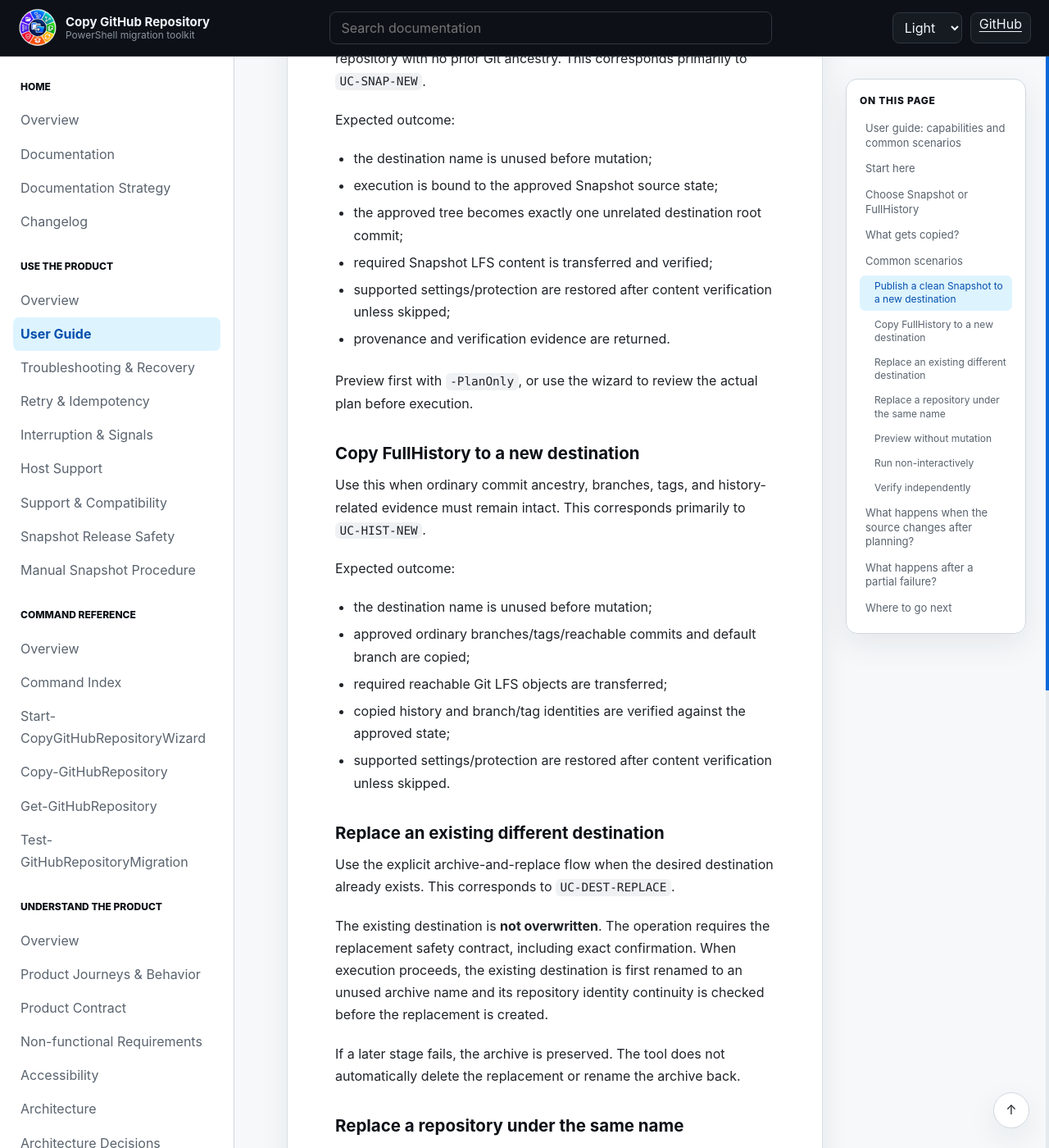
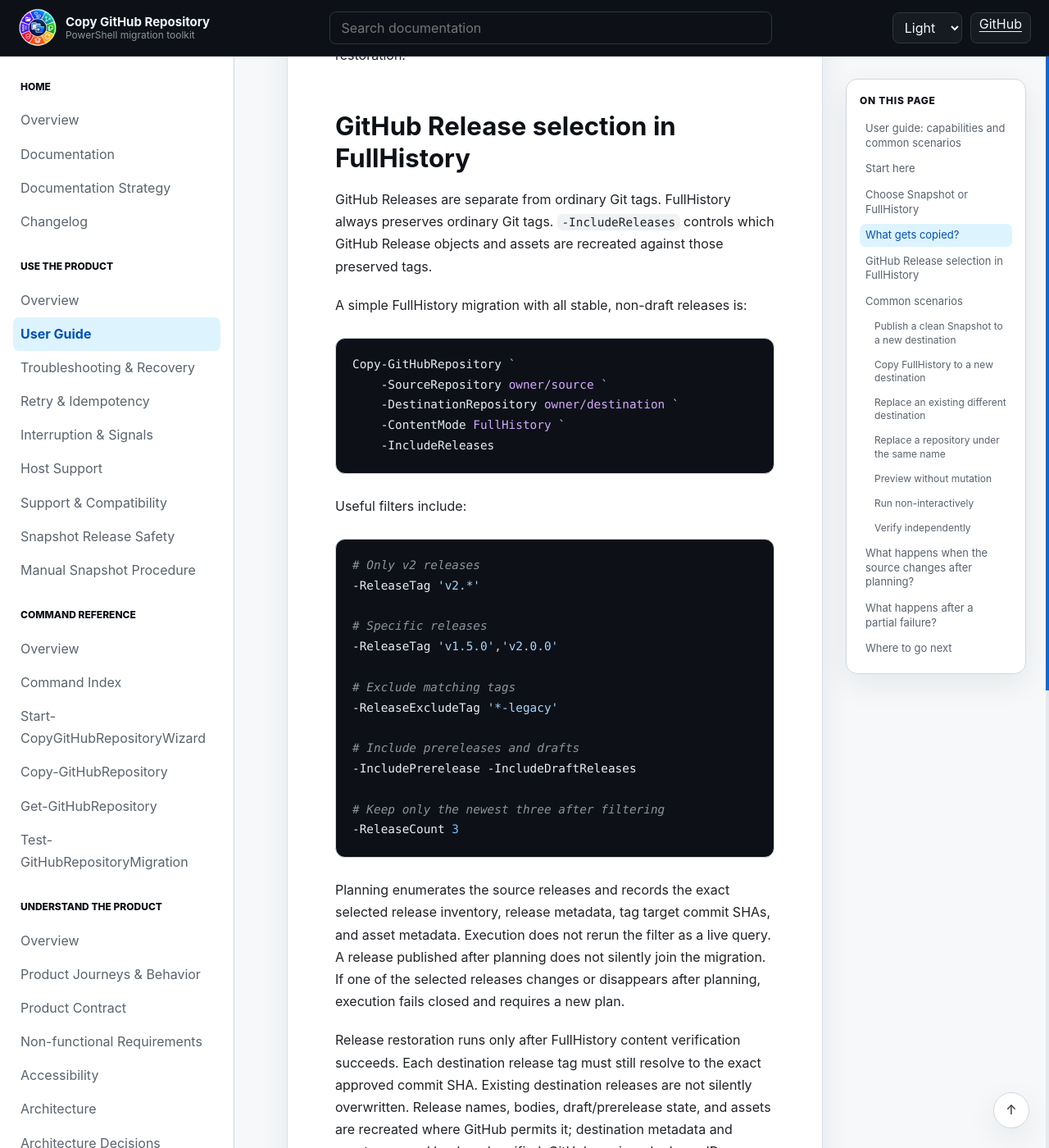
Before and after one commit to infoconex/copy-github-repo, a Jekyll site: the page built from docs/user/user-guide.md, in a window 1280 px wide and 1400 px high, scrolled down 6661 px. Shown: the whole window at 82% size. Built offline with Jekyll 4.4.1, drawn with Linux system fonts in a browser that asks for light colours; some of the changed text lies outside the part shown.

Commit message:
Update user guide for FullHistory GitHub Releases

````diff
--- a/docs/user/user-guide.md
+++ b/docs/user/user-guide.md
@@ -1,6 +1,6 @@
 ---
 title: "How to Copy or Migrate a GitHub Repository"
-description: "Learn how to copy or migrate a GitHub repository with PowerShell using Snapshot for a clean copy without history or FullHistory to preserve commits, branches, tags, and Git LFS."
+description: "Learn how to copy or migrate a GitHub repository with PowerShell using Snapshot for a clean copy without history or FullHistory to preserve commits, branches, tags, Git LFS, and optionally selected GitHub Releases."
 ---
 
 # User guide: capabilities and common scenarios
@@ -15,9 +15,9 @@ A typical user journey is:
 
 1. **Choose the outcome.** Use `Snapshot` for a clean publication whose Git history begins with one unrelated root commit, or `FullHistory` when ordinary Git history must be preserved.
 2. **Install and authenticate.** Install the stable module from PowerShell Gallery, then authenticate GitHub CLI for `github.com`.
-3. **Preview before mutation.** Use the guided wizard or `Copy-GitHubRepository -PlanOnly` to review the source, destination, mode, visibility, settings choices, immutable source-state evidence, and any replacement/archive plan.
+3. **Preview before mutation.** Use the guided wizard or `Copy-GitHubRepository -PlanOnly` to review the source, destination, mode, visibility, settings choices, immutable source-state evidence, selected GitHub Releases when requested, and any replacement/archive plan.
 4. **Execute deliberately.** Replacement operations require the safety acknowledgements and exact confirmation defined by the product contract.
-5. **Verify the result.** Successful execution verifies content before reporting success and returns structured evidence. `Test-GitHubRepositoryMigration` is available for a separate current-state comparison.
+5. **Verify the result.** Successful execution verifies content before reporting success and returns structured evidence. Requested FullHistory release restoration also verifies selected release/tag/asset parity. `Test-GitHubRepositoryMigration` is available for a separate current-state comparison.
 6. **Preserve evidence if something fails.** If mutation has started, do not assume rollback occurred. The tool preserves repositories and writes recovery evidence when possible; use the [troubleshooting and recovery guide](troubleshooting-recovery.md) for diagnosis and recovery.
 
 For normal stable installation, use PowerShell Gallery:
@@ -55,14 +55,15 @@ Copy-GitHubRepository `
 | Preserve ordinary tags | No | **Yes** |
 | Preserve signed historical commits / blame history | No | **Yes, as part of preserved Git history** |
 | Preserve required Git LFS content | Yes, for LFS objects required by the approved Snapshot tree | Yes, for reachable LFS objects required by the copied history |
-| Restore supported repository settings | Yes, after content verification unless skipped | Yes, after content verification unless skipped |
+| Preserve selected GitHub Releases and assets | No | **Yes, with `-IncludeReleases`** |
+| Restore supported repository settings | Yes, after content verification unless skipped | Yes, after content/release verification unless skipped |
 | Restore transferable repository protection | Yes, as the final restoration stage unless skipped | Yes, as the final restoration stage unless skipped |
 
 If preserving ancestry, branches, or tags matters, choose `FullHistory`. If the goal is to publish the current state without the development history, choose `Snapshot`.
 
 ## What gets copied?
 
-This matrix is the user-facing support summary for the current `0.1.x` release line. The product contract remains authoritative if a detail requires normative interpretation.
+This matrix is the user-facing support summary for the current release line. The product contract remains authoritative if a detail requires normative interpretation.
 
 | GitHub state | Snapshot | FullHistory | Notes |
 | --- | --- | --- | --- |
@@ -80,20 +81,57 @@ This matrix is the user-facing support summary for the current `0.1.x` release l
 | Topics | **Restored** | **Restored** | Supported ordinary repository setting. |
 | Transferable repository-level rulesets | **Restored when safely transferable** | **Restored when safely transferable** | Security semantics are not weakened merely to make policy portable. |
 | Transferable legacy default-branch protection | **Restored when safely transferable** | **Restored when safely transferable** | Non-transferable/inherited/identity-bound policy is reported as skipped/unsupported. |
-| Pull requests | **Not copied** | **Not copied** | Historical/operational GitHub records are outside the current `0.1.x` scope. |
+| Pull requests | **Not copied** | **Not copied** | Historical/operational GitHub records remain outside the current scope. |
 | Issues and issue history | **Not copied** | **Not copied** | Only the Issues enabled/disabled setting can be restored. |
 | Discussion content/history | **Not copied** | **Not copied** | Only the Discussions enabled/disabled setting can be restored. |
-| GitHub Releases / release history | **Not copied** | **Not copied** | Git tags may be preserved in FullHistory; GitHub Release objects are separate and not copied. |
-| GitHub Actions configuration/activation | **Not restored** | **Not restored** | `-EnableActionsAfterMigration` is not implemented for mutating execution in the current `0.1.x` release line. Workflow files are ordinary repository files when present in copied Git content, but Actions activation/configuration/history is not restored. |
+| GitHub Releases / release history | **Not copied** | **Optional** | `-IncludeReleases` recreates the exact approved release selection and assets against preserved FullHistory tags. Stable non-draft releases are selected by default; filters can narrow or expand the set. |
+| GitHub Actions configuration/activation | **Not restored** | **Not restored** | Workflow files are ordinary repository files when present in copied Git content, but Actions activation/configuration/history is not restored. |
 | GitHub Actions workflow-run history | **Not copied** | **Not copied** | Historical operational state is outside scope. |
-| GitHub Pages configuration | **Not restored** | **Not restored** | `-RestorePages` is not implemented for mutating execution in the current `0.1.x` release line. |
+| GitHub Pages configuration | **Not restored** | **Not restored** | `-RestorePages` remains reserved and mutating execution rejects it. |
 | Secret values | **Never copied or requested** | **Never copied or requested** | Secret values are deliberately excluded. |
-| Webhooks / deploy keys / environments | **Not copied** | **Not copied** | Outside the current `0.1.x` restoration scope. |
-| Collaborator/team access | **Not copied** | **Not copied** | Outside the current `0.1.x` restoration scope. |
-| Packages / deployments | **Not copied** | **Not copied** | Outside the current `0.1.x` restoration scope. |
+| Webhooks / deploy keys / environments | **Not copied** | **Not copied** | Outside the current restoration scope. |
+| Collaborator/team access | **Not copied** | **Not copied** | Outside the current restoration scope. |
+| Packages / deployments | **Not copied** | **Not copied** | Outside the current restoration scope. |
 | Stars / watchers / forks / traffic history | **Not copied** | **Not copied** | Historical/operational GitHub state is outside scope. |
 
-`-SkipSettings` skips both ordinary settings and repository-protection restoration.
+`-SkipSettings` skips ordinary settings and repository-protection restoration. It does not suppress requested GitHub Release restoration.
+
+## GitHub Release selection in FullHistory
+
+GitHub Releases are separate from ordinary Git tags. FullHistory always preserves ordinary Git tags. `-IncludeReleases` controls which GitHub Release objects and assets are recreated against those preserved tags.
+
+A simple FullHistory migration with all stable, non-draft releases is:
+
+```powershell
+Copy-GitHubRepository `
+    -SourceRepository owner/source `
+    -DestinationRepository owner/destination `
+    -ContentMode FullHistory `
+    -IncludeReleases
+```
+
+Useful filters include:
+
+```powershell
+# Only v2 releases
+-ReleaseTag 'v2.*'
+
+# Specific releases
+-ReleaseTag 'v1.5.0','v2.0.0'
+
+# Exclude matching tags
+-ReleaseExcludeTag '*-legacy'
+
+# Include prereleases and drafts
+-IncludePrerelease -IncludeDraftReleases
+
+# Keep only the newest three after filtering
+-ReleaseCount 3
+```
+
+Planning enumerates the source releases and records the exact selected release inventory, release metadata, tag target commit SHAs, and asset metadata. Execution does not rerun the filter as a live query. A release published after planning does not silently join the migration. If one of the selected releases changes or disappears after planning, execution fails closed and requires a new plan.
+
+Release restoration runs only after FullHistory content verification succeeds. Each destination release tag must still resolve to the exact approved commit SHA. Existing destination releases are not silently overwritten. Release names, bodies, draft/prerelease state, and assets are recreated where GitHub permits it; destination metadata and assets are read back and verified. GitHub-assigned release IDs, original timestamps, and historical download counts cannot be recreated exactly.
 
 ## Common scenarios
 
@@ -122,7 +160,8 @@ Expected outcome:
 - approved ordinary branches/tags/reachable commits and default branch are copied;
 - required reachable Git LFS objects are transferred;
 - copied history and branch/tag identities are verified against the approved state;
-- supported settings/protection are restored after content verification unless skipped.
+- when `-IncludeReleases` is requested, the exact approved GitHub Release selection and assets are restored only after FullHistory verification;
+- supported settings/protection are restored after content/release verification unless skipped.
 
 ### Replace an existing different destination
 
@@ -138,42 +177,47 @@ Use same-name replacement when the source's current `owner/name` must ultimately
 
 The original repository is first preserved under an unused archive name. Where GitHub immutable repository identity is available, the archived repository must retain the approved original identity and the replacement must receive a distinct identity before content publication proceeds.
 
+For FullHistory release migration, the archived original becomes the source from which the approved release metadata/assets are restored. Its selected releases must still match the plan before restoration proceeds.
+
 This is intentionally a high-friction flow: exact confirmation is required and cannot be bypassed with `-Force` or `-Confirm:$false`.
 
 ### Preview without mutation
 
 Use `-PlanOnly` when you want the full repository copy plan and approved source-state evidence without executing it. Use `-WhatIf` to exercise the PowerShell `ShouldProcess` preview boundary. These correspond to `SCN-PLAN-NOOP-01`.
 
-Neither path should create, rename, publish, delete, or restore GitHub resources.
+Neither path should create, rename, publish, delete, restore releases, or restore GitHub resources.
 
 ### Run non-interactively
 
 Use `Copy-GitHubRepository` for automation rather than the interactive wizard. This corresponds to `UC-AUTO-01`.
 
-Automation must supply complete inputs and the safety acknowledgements required by the selected operation. `-NonInteractive` does not weaken replacement confirmation, source-state validation, or verification requirements. Successful execution returns structured result/evidence suitable for downstream automation.
+Automation must supply complete inputs and the safety acknowledgements required by the selected operation. `-NonInteractive` does not weaken replacement confirmation, source-state validation, release-state validation, or verification requirements. Successful execution returns structured result/evidence suitable for downstream automation.
 
 ### Verify independently
 
 Use `Test-GitHubRepositoryMigration` when you want a read-only comparison of the **current** source and destination repository states outside an execution plan. This corresponds to `UC-VERIFY-01`.
 
-This is different from execution-integrated verification, which compares the destination against the approved/copied evidence captured for the operation rather than assuming the source has remained unchanged afterward.
+This is different from execution-integrated verification, which compares the destination against the approved/copied evidence captured for the operation rather than assuming the source has remained unchanged afterward. Independent GitHub Release verification is not yet part of this command surface; release verification currently occurs in the FullHistory execution path when `-IncludeReleases` is requested.
 
 ## What happens when the source changes after planning?
 
-Execution re-checks the source immediately before the first GitHub mutation. If the approved state has drifted, the plan is stale and execution fails closed before destination creation or rename proceeds from that plan. Generate and review a new plan instead of trying to force the old one through.
+Execution re-checks the source immediately before the first GitHub mutation. If the approved Git state has drifted, the plan is stale and execution fails closed before destination creation or rename proceeds from that plan. Generate and review a new plan instead of trying to force the old one through.
 
-The wizard follows the same rule: if a reviewed plan becomes stale, it returns to plan generation and requires review of the newly captured state.
+Selected GitHub Releases are also bound to their approved plan evidence. Because release restoration occurs later in execution, selected release metadata/tag targets/assets are revalidated immediately before restoration. If a selected release changed after planning, release restoration fails closed and recovery evidence identifies the failure stage. A newly published release that was never selected by the approved plan is ignored rather than silently added.
+
+The wizard follows the same Git-state rule: if a reviewed plan becomes stale, it returns to plan generation and requires review of the newly captured state.
 
 ## What happens after a partial failure?
 
-A failure after mutation begins is not treated as if nothing happened. Depending on the stage reached, a destination or archive may already exist and content may already have been published.
+A failure after mutation begins is not treated as if nothing happened. Depending on the stage reached, a destination or archive may already exist and content or releases may already have been published.
 
 The product's recovery principle is preservation over automatic rollback:
 
 - repositories are not automatically deleted;
 - archives are not automatically renamed back;
+- destination releases already restored before a later release-stage failure are not automatically deleted;
 - completed and failed stages are captured in durable recovery evidence when possible;
-- known original/archive/replacement identities and available planned/copied content evidence are retained for diagnosis.
+- known original/archive/replacement identities and available planned/copied content/release evidence are retained for diagnosis.
 
 See the [troubleshooting and recovery guide](troubleshooting-recovery.md) for step-by-step recovery actions.
 
````
